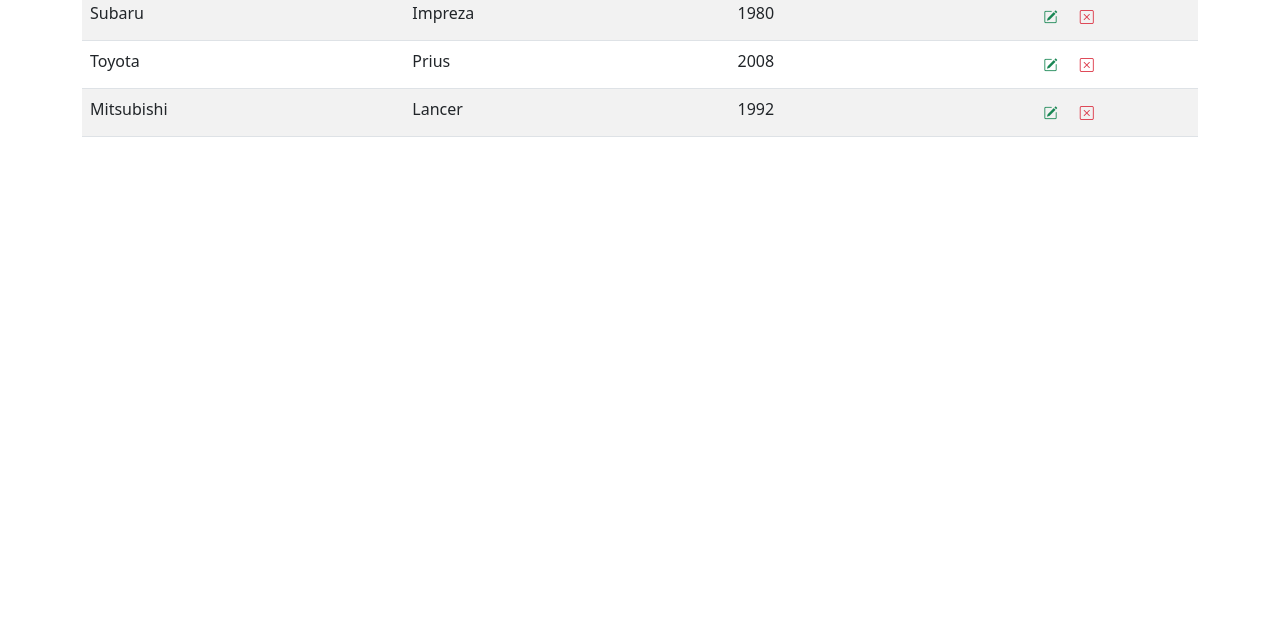
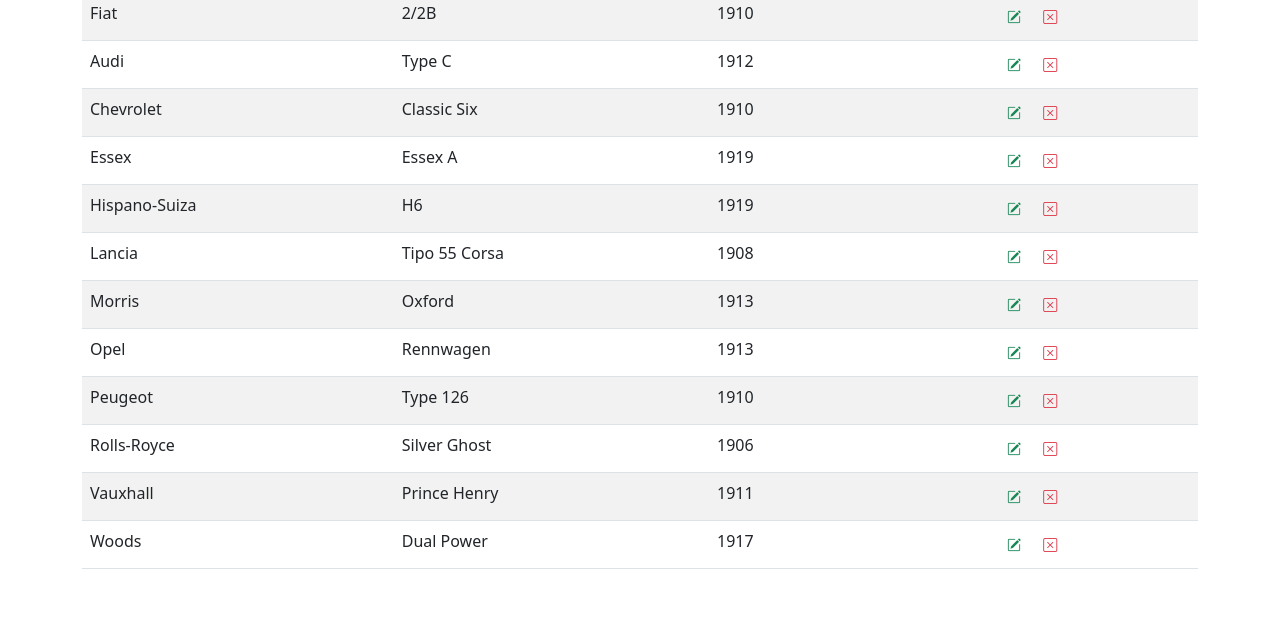
Before and after one commit to Zyar3k/cars-of-the-world, a website: page index.html in a window 1280 px wide. Shown: the part 158-800 px from the top of the page. Drawn offline with nearby package versions, Linux system fonts and the light colour scheme.

Commit message:
Display car list from array

```diff
--- a/index.html
+++ b/index.html
@@ -29,57 +29,14 @@
       <table class="table table-striped mt-4 carlist" id="car-table">
         <thead>
           <tr>
-            <th>Brand <i class="btn bi bi-filter mx-4"></i></th>
-            <th>Model <i class="btn bi bi-filter mx-4"></i></th>
-            <th>Year <i class="btn bi bi-filter mx-4"></i></th>
+            <th>Brand <i class="btn bi bi-filter mx-2 sort-by-brand"></i></th>
+            <th>Model <i class="btn bi bi-filter mx-2 sort-by-model"></i></th>
+            <th>Year <i class="btn bi bi-filter mx-2 sort-by-year"></i></th>
             <th><button class="btn text-primary bi bi-plus-square" data-bs-toggle="modal"
               data-bs-target="#add-car"></i></th>
           </tr>
         </thead>
-        <tbody>
-          <tr>
-            <td>Subaru</td>
-            <td>Impreza</td>
-            <td>1980</td>
-            <td class="tools">
-              <span
-                ><i class="btn edit text-success btn-sm bi-pencil-square" data-bs-toggle="modal"
-                data-bs-target="#edit-car"></i
-              ></span>
-              <span
-                ><i class="btn delete text-danger btn-sm bi bi-x-square"></i
-              ></span>
-            </td>
-          </tr>
-          <tr>
-            <td>Toyota</td>
-            <td>Prius</td>
-            <td>2008</td>
-            <td class="tools">
-              <span
-                ><i class="btn edit text-success btn-sm bi-pencil-square" data-bs-toggle="modal"
-                data-bs-target="#edit-car"></i
-              ></span>
-              <span
-                ><i class="btn delete text-danger btn-sm bi bi-x-square"></i
-              ></span>
-            </td>
-          </tr>
-          <tr>
-            <td>Mitsubishi</td>
-            <td>Lancer</td>
-            <td>1992</td>
-            <td class="tools">
-              <span
-                ><i class="btn edit text-success btn-sm bi-pencil-square" data-bs-toggle="modal"
-                data-bs-target="#edit-car"></i
-              ></span>
-              <span
-                ><i class="btn delete text-danger btn-sm bi bi-x-square"></i
-              ></span>
-            </td>
-          </tr>
-        </tbody>
+        <tbody></tbody>
       </table>
       <h4 class=" error-info text-danger text-center"></h4>
       <div
--- a/main.js
+++ b/main.js
@@ -13,9 +13,85 @@
   editButton,
   editInfo;
 
+let cars = [
+  {
+    id: 18,
+    brand: "Fiat",
+    model: "2/2B",
+    year: "1910"
+  },
+  {
+    id: 22,
+    brand: "Audi",
+    model: "Type C",
+    year: "1912"
+  },
+  {
+    id: 23,
+    brand: "Chevrolet",
+    model: "Classic Six",
+    year: "1910"
+  },
+  {
+    id: 44,
+    brand: "Essex",
+    model: "Essex A",
+    year: "1919"
+  },
+  {
+    id: 5,
+    brand: "Hispano-Suiza",
+    model: "H6",
+    year: "1919"
+  },
+  {
+    id: 64,
+    brand: "Lancia",
+    model: "Tipo 55 Corsa",
+    year: "1908"
+  },
+  {
+    id: 7,
+    brand: "Morris",
+    model: "Oxford",
+    year: "1913"
+  },
+  {
+    id: 8,
+    brand: "Opel",
+    model: "Rennwagen",
+    year: "1913"
+  },
+  {
+    id: 92,
+    brand: "Peugeot",
+    model: "Type 126",
+    year: "1910"
+  },
+  {
+    id: 140,
+    brand: "Rolls-Royce",
+    model: "Silver Ghost",
+    year: "1906"
+  },
+  {
+    id: 121,
+    brand: "Vauxhall",
+    model: "Prince Henry",
+    year: "1911"
+  },
+  {
+    id: 112,
+    brand: "Woods",
+    model: "Dual Power",
+    year: "1917"
+  }
+];
+
 const main = () => {
   prepareDOMElements();
   prepareDOMEvents();
+  displayList();
 };
 
 const prepareDOMElements = () => {
@@ -37,6 +113,28 @@
   addBtn.addEventListener("click", addNewCar);
   carList.addEventListener("click", checkClick);
   editButton.addEventListener("click", changeCarText);
+};
+
+const displayList = () => {
+  let item;
+  cars.forEach((car) => {
+    item = document.createElement("tr");
+
+    item.innerHTML = `
+    <td>${car.brand}</td>
+    <td>${car.model}</td>
+    <td>${car.year}</td>
+    <td class="tools">
+      <span
+        ><i class="btn edit text-success btn-sm bi-pencil-square" data-bs-toggle="modal"
+        data-bs-target="#edit-car"></i
+      ></span>
+      <span
+        ><i class="btn delete text-danger btn-sm bi bi-x-square"></i
+      ></span>
+    </td>`;
+    carList.append(item);
+  });
 };
 
 const addNewCar = () => {
@@ -75,7 +173,9 @@
   newCar.append(toolsPanel);
 
   const editBtn = document.createElement("span");
-  editBtn.innerHTML = `<i class="btn edit text-success btn-sm bi-pencil-square"></i
+  editBtn.innerHTML = `<i class="btn edit text-success btn-sm bi-pencil-square" data-bs-toggle="modal"
+  data-bs-target="#edit-car"></i
+></i
   >`;
 
   const deleteBtn = document.createElement("span");
```
